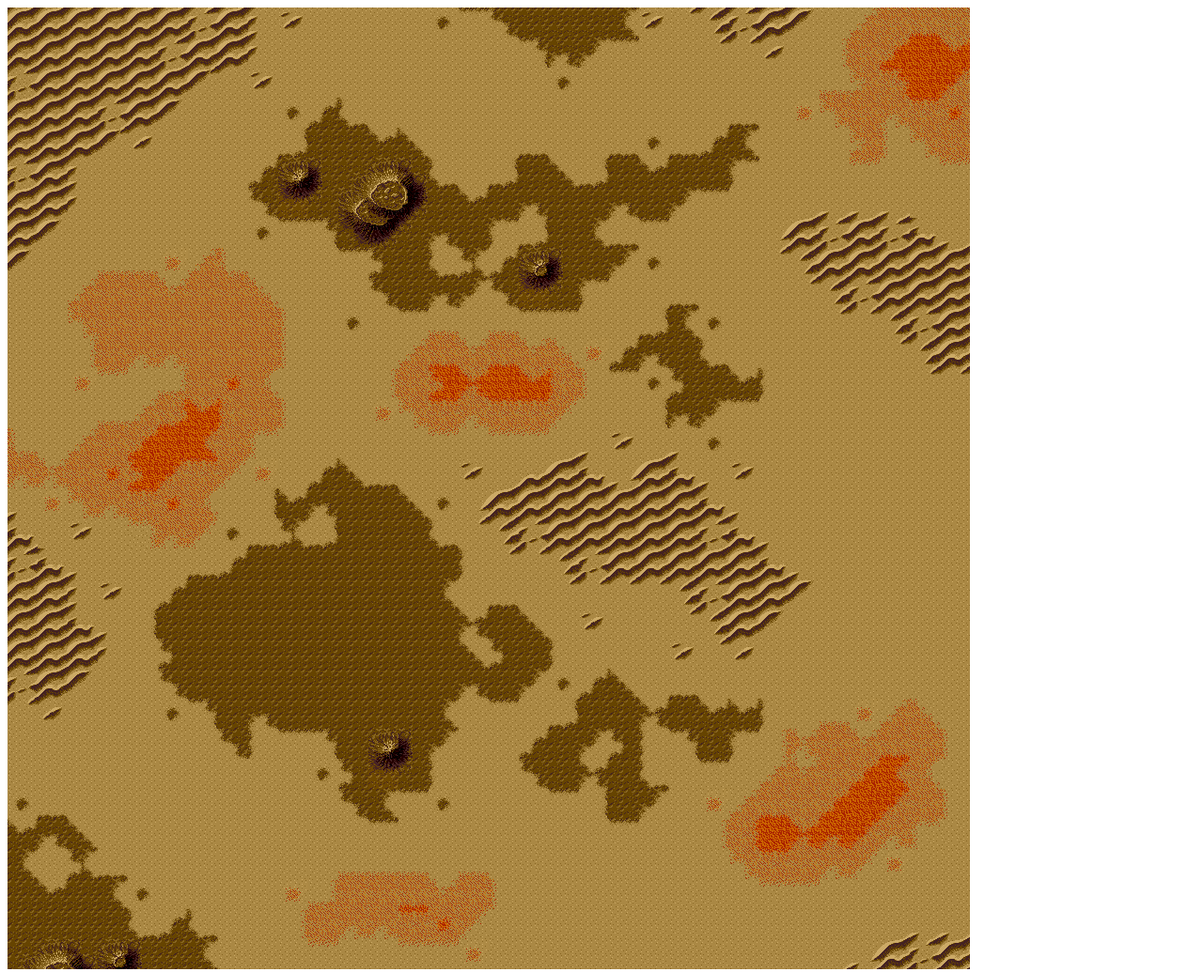
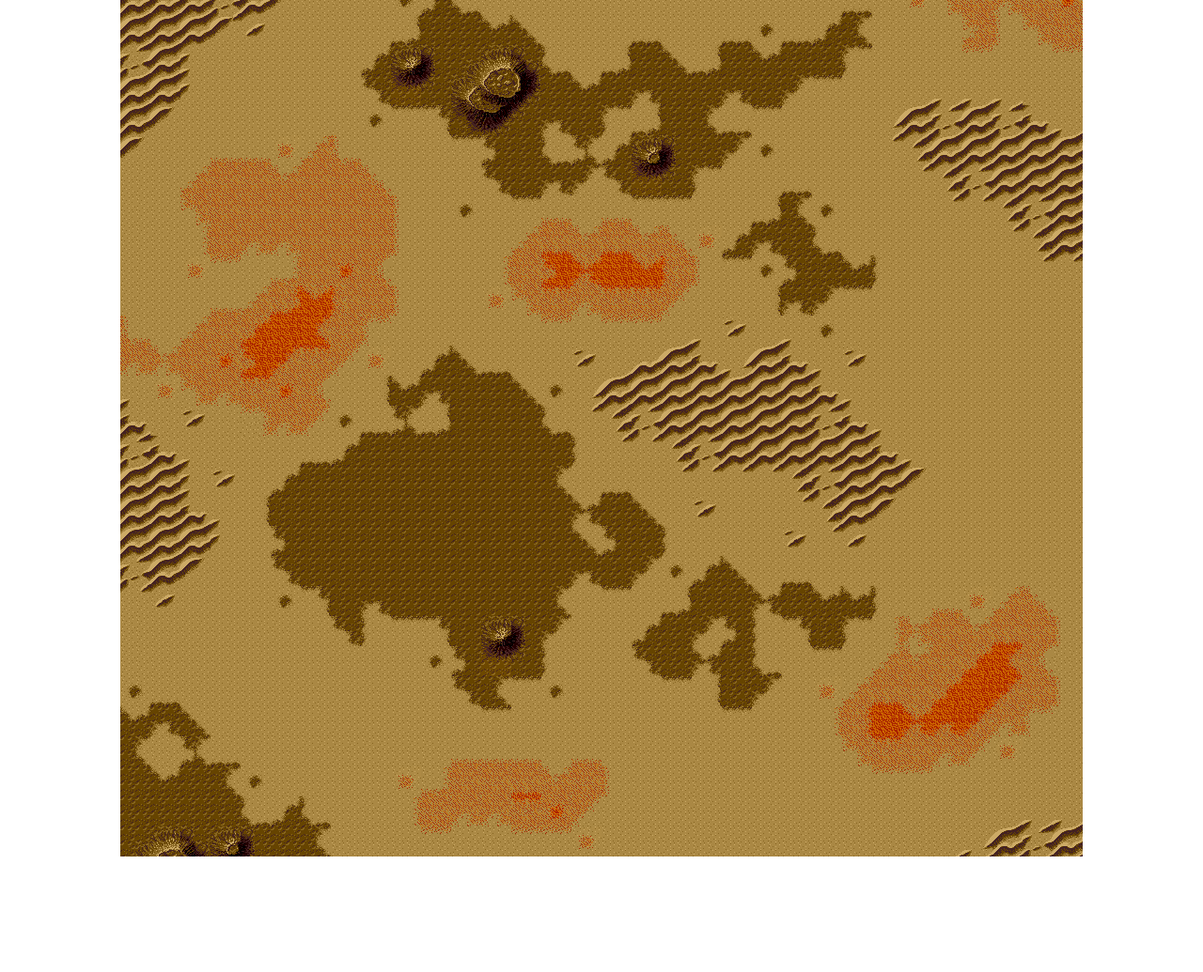
Before and after one commit to xeontem/dune2-map-editor, a plain HTML site: page index.html in a window 1280 px wide. Shown: the whole page at 94% size. After the commit the page ends 912 px from the top, so only its background shows below. Drawn offline with Linux system fonts and the light colour scheme.

Commit message:
refactor: improved terrainMatrix parser

```diff
--- a/index.css
+++ b/index.css
@@ -1,6 +1,9 @@
-img {
-    box-sizing: border-box;
-    width: 32px;
+body {
+    display: flex;
+    justify-content: center;
+    align-items: center;
+    height: 100vh;
+    margin: 0;
 }
 
 .row {
@@ -8,5 +11,6 @@ img {
 }
 
 .selected {
-    border: 2px solid green;
+    outline: 2px solid green;
+    z-index: 0;
 }
--- a/index.js
+++ b/index.js
@@ -36,18 +36,16 @@ function parseTerrain(rawTerrain, width) {
     var parsedTerrainMatrix = [];
 
     var currentRow = [];
-    var x = 0;
+    var x = 1;
 
     rawTerrain.forEach(spriteName => {
-        x++;
         currentRow.push(spriteName);
-        if (x === (width - 1)) {
+        if (x === width) {
             parsedTerrainMatrix.push(currentRow);
-        }
-
-        if (x == width) {
-            x = 0;
+            x = 1;
             currentRow = [];
+        } else {
+            x++;
         }
     });
     return parsedTerrainMatrix;
```
